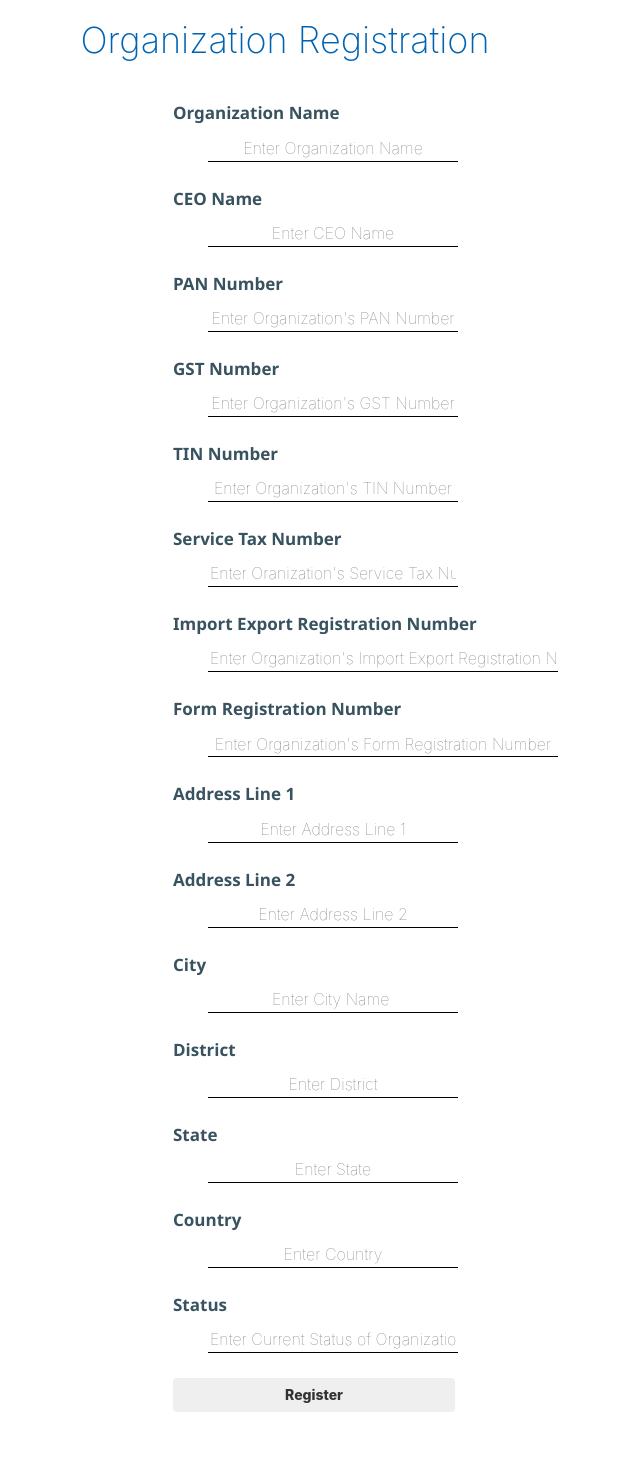
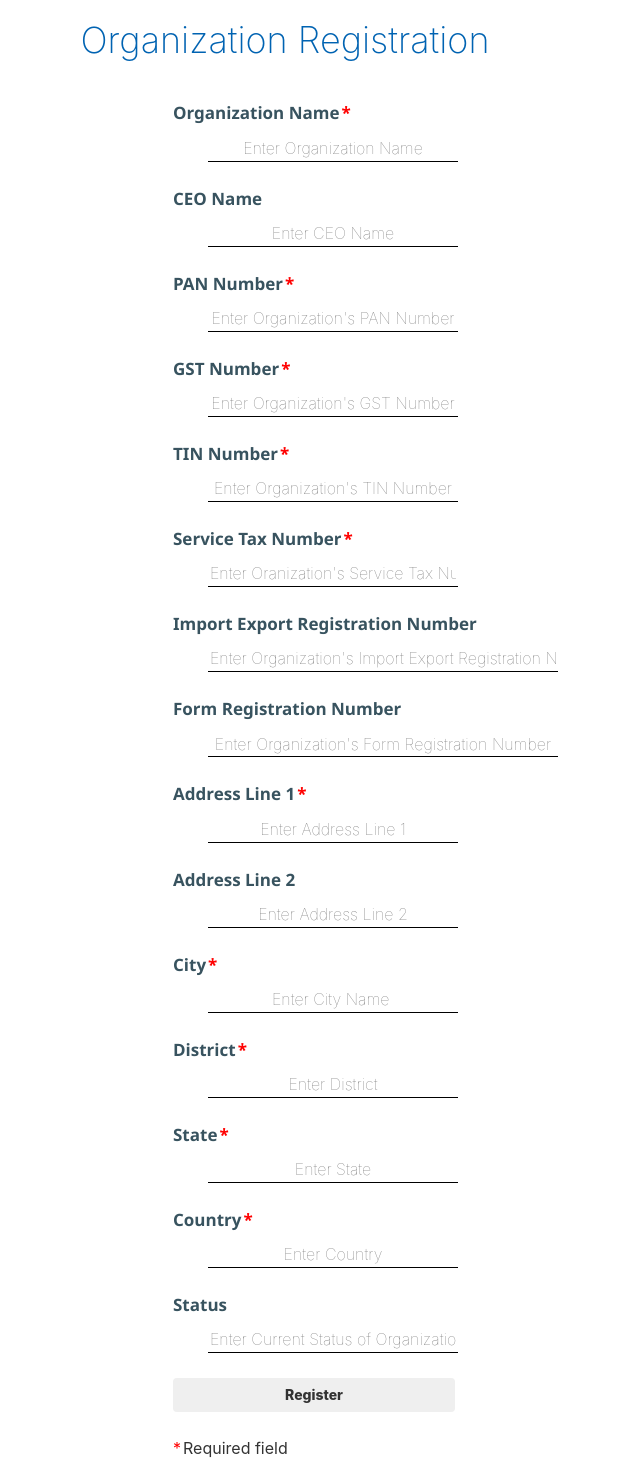
Before and after one commit to parekh-vishal/Invoice-PO, a React (Create React App) app in the folder React_Views/views/: page /orgReg in a window 1280 px wide. Shown: the part 120-1590 px from the top of the page, without its empty margins (122-762 px from the left). Before the commit the page ends 1557 px from the top, so only its background shows below. Built offline with nearby package versions, Linux system fonts and the light colour scheme.

Commit message:
Minor CSS changes

```diff
--- a/React_Views/views/public/style.css
+++ b/React_Views/views/public/style.css
@@ -17,7 +17,7 @@
     }
 #head1{
     margin-top: 40px;
-    margin-left: 43%;
+    margin-left: 42.65%;
     font-size: 36px;
     color: #0063B2FF;
     font-weight: 200;
@@ -55,7 +55,12 @@
     text-align: center;
     font-weight: 50;
 }
-
+.required::after{
+    content:"*";
+    margin-left: 2px;
+    color: red;
+    display: inline;
+  }
 .btn{
     margin-left: 35px;
     margin-top: 25px;
--- a/React_Views/views/src/components/orgReg.js
+++ b/React_Views/views/src/components/orgReg.js
@@ -121,33 +121,33 @@
                     <p id="head2">Organization Registration</p>
                     <form id="frm2" className="container" action={this.props.action} method={this.props.method} onSubmit={this.handleSubmit}>
                     <div className="input-container" >
-                        <label htmlFor="oegName">Organization Name</label>
-                        <input className="input-field" id="ino1" type="text" placeholder="Enter Organization Name" name="orgName" value={this.state.orgName}
+                        <label htmlFor="oegName" className="required">Organization Name</label>
+                        <input className="input-field" id="ino1" type="text" required placeholder="Enter Organization Name" name="orgName" value={this.state.orgName}
                         onChange = {this.handleOname}/>
                     </div>
                     <div className="input-container" >
                         <label htmlFor="ceoName">CEO Name</label>
-                        <input className="input-field" id="ino1" type="text" placeholder="Enter CEO Name" name="ceoName" value={this.state.ceoName}
+                        <input className="input-field" id="ino1" type="text" required placeholder="Enter CEO Name" name="ceoName" value={this.state.ceoName}
                         onChange = {this.handleCname}/>
                     </div>
                     <div className="input-container" >
-                        <label htmlFor="orgPan">PAN Number</label>
-                        <input className="input-field" id="ino1" type="text" placeholder="Enter Organization's PAN Number" name="orgPAN" value={this.state.orgPAN}
+                        <label htmlFor="orgPan" className="required">PAN Number</label>
+                        <input className="input-field" id="ino1" type="text" required placeholder="Enter Organization's PAN Number" name="orgPAN" value={this.state.orgPAN}
                         onChange = {this.handleOrgPan}/>
                     </div>
                     <div className="input-container" >
-                        <label htmlFor="orgGST">GST Number</label>
-                        <input className="input-field" id="ino1" type="text" placeholder="Enter Organization's GST Number" name="orgGST" value={this.state.orgGST}
+                        <label htmlFor="orgGST" className="required">GST Number</label>
+                        <input className="input-field" id="ino1" type="text" required placeholder="Enter Organization's GST Number" name="orgGST" value={this.state.orgGST}
                         onChange = {this.handleOrgGST}/>
                     </div>
                     <div className="input-container" >
-                        <label htmlFor="orgTIN">TIN Number</label>
-                        <input className="input-field" id="ino1" type="text" placeholder="Enter Organization's TIN Number" name="orgTIN" value={this.state.orgTIN}
+                        <label htmlFor="orgTIN" className="required">TIN Number</label>
+                        <input className="input-field" id="ino1" type="text" required placeholder="Enter Organization's TIN Number" name="orgTIN" value={this.state.orgTIN}
                         onChange = {this.handleOrgTIN}/>
                     </div>
                     <div className="input-container" >
-                        <label htmlFor="s_tax">Service Tax Number</label>
-                        <input className="input-field" id="ino1" type="text" placeholder="Enter Oranization's Service Tax Number" name="service_tax_no" value={this.state.service_tax_no}
+                        <label htmlFor="s_tax" className="required">Service Tax Number</label>
+                        <input className="input-field" id="ino1" type="text" required placeholder="Enter Oranization's Service Tax Number" name="service_tax_no" value={this.state.service_tax_no}
                         onChange = {this.handleStax}/>
                     </div>
                     <div className="input-container" >
@@ -161,8 +161,8 @@
                         onChange = {this.handleFromRegd}/>
                     </div>
                     <div className="input-container" >
-                        <label htmlFor="orgAdd1">Address Line 1</label>
-                        <input className="input-field" id="ino1" type="text" placeholder="Enter Address Line 1" name="orgAddr1" value={this.state.orgAddr1}
+                        <label htmlFor="orgAdd1" className="required">Address Line 1</label>
+                        <input className="input-field" id="ino1" type="text" required placeholder="Enter Address Line 1" name="orgAddr1" value={this.state.orgAddr1}
                         onChange = {this.handleOrgAdd1}/>
                     </div>
                     <div className="input-container" >
@@ -170,24 +170,24 @@
                         <input className="input-field" id="ino1" type="text" placeholder="Enter Address Line 2" name="orgAddr2" value={this.state.orgAddr2}
                         onChange = {this.handleOrgAdd2}/>
                     </div>
-                    <div className="input-container" >
-                        <label htmlFor="orgCity">City</label>
-                        <input className="input-field" id="ino1" type="text" placeholder="Enter City Name " name="orgCity" value={this.state.orgCity}
+                    <div className="input-container">
+                        <label htmlFor="orgCity" className="required">City</label>
+                        <input className="input-field" id="ino1" type="text" required placeholder="Enter City Name " name="orgCity" value={this.state.orgCity}
                         onChange = {this.handleOrgCity}/>
                     </div>
-                    <div className="input-container" >
-                        <label htmlFor="orgDistrict">District</label>
-                        <input className="input-field" id="ino1" type="text" placeholder="Enter District" name="orgDistrict" value={this.state.orgDistrict}
+                    <div className="input-container"  >
+                        <label htmlFor="orgDistrict" className="required">District</label>
+                        <input className="input-field" id="ino1" type="text" required placeholder="Enter District" name="orgDistrict" value={this.state.orgDistrict}
                         onChange = {this.handleOrgDis}/>
                     </div>
                     <div className="input-container" >
-                        <label htmlFor="orgState">State</label>
-                        <input className="input-field" id="ino1" type="text" placeholder="Enter State" name="orgState" value={this.state.orgState}
+                        <label htmlFor="orgState" className="required">State</label>
+                        <input className="input-field" id="ino1" type="text" required placeholder="Enter State" name="orgState" value={this.state.orgState}
                         onChange = {this.handleOrgState}/>
                     </div>
                     <div className="input-container" >
-                        <label htmlFor="orgCountry">Country</label>
-                        <input className="input-field" id="ino1" type="text" placeholder="Enter Country" name="orgCountry" value={this.state.orgCountry}
+                        <label htmlFor="orgCountry" className="required">Country</label>
+                        <input className="input-field" id="ino1" type="text" required placeholder="Enter Country" name="orgCountry" value={this.state.orgCountry}
                         onChange = {this.handleOrgCountry}/>
                     </div>
                     <div className="input-container" >
@@ -196,6 +196,7 @@
                         onChange = {this.handleStatus}/>
                     </div>
                     <button className="btn" style={{width:"60%"}}>Register</button>
+                    <p style={{marginLeft:"35px", fontSize:"16px"}}> <span style={{color:"red",marginRight:"2px"}}>*</span>Required field</p>
                     </form>
                 </div>
             </div>
--- a/React_Views/views/src/components/userReg.js
+++ b/React_Views/views/src/components/userReg.js
@@ -66,8 +66,8 @@
                     </p>
                 <form className="container" id = "frm1" action={this.props.action} method={this.props.method} onSubmit={this.handleSubmit}>
                     <div className="input-container" id="inc1">
-                        <label htmlFor="firstName"> First Name  </label>
-                        <input className="input-field" id="in1" type="text" placeholder=" Enter First Name" name="firstName" value={this.state.firstName}
+                        <label htmlFor="firstName" className="required"> First Name  </label>
+                        <input className="input-field" id="in1" type="text" required placeholder=" Enter First Name" name="firstName" value={this.state.firstName}
                         onChange = {this.handleFname}/>
                     </div>
                     <div className="input-container">
@@ -76,23 +76,25 @@
                         onChange = {this.handleLname} />
                     </div>
                     <div className="input-container">
-                        <label htmlFor="email"> E-Mail  </label>
-                        <input className="input-field" id="in3" type="text" placeholder="E-mail" name="email" value={this.state.email}
+                        <label htmlFor="email" className="required"> E-Mail  </label>
+                        <input className="input-field" id="in3" type="text" required placeholder="E-mail" name="email" value={this.state.email}
                         onChange = {this.handleEmail} />
                     </div>
                     <div className="input-container">
-                        <label htmlFor="password"> Password  </label>
-                        <input className="input-field" id="in4" type="password" placeholder="Password" name="password" value={this.state.password}
+                        <label htmlFor="password" className="required"> Password  </label>
+                        <input className="input-field" id="in4" type="password" required placeholder="Password" name="password" value={this.state.password}
                         onChange = {this.handlePassword}/>
                     </div>
                     <div className="input-container">
-                        <label htmlFor="organization"> Organization  </label>
-                        <input className="input-field" id="in5" type="text" placeholder="Organization" name="organization" value={this.state.organization}
+                        <label htmlFor="organization" className="required"> Organization  </label>
+                        <input className="input-field" id="in5" type="text" required placeholder="Organization" name="organization" value={this.state.organization}
                         onChange = {this.handleOrg}/>
                     </div>
                     <button className="btn">SignUp</button>
                     <div style={{marginBottom : "25px"}}>
+                    <p style={{marginLeft:"175px", fontSize:"16px"}}> <span style={{color:"red",marginRight:"2px"}}>*</span>Required field</p>
                     <p className="lastComp">Do your Organization Registered?</p>
+                    <p style={{marginLeft:"126px", fontSize:"16px"}}>First Register Your Organization</p>
                     <Link className="lastlink" to="/orgReg">Organization Registration</Link>
                     </div>
                 </form>
```
